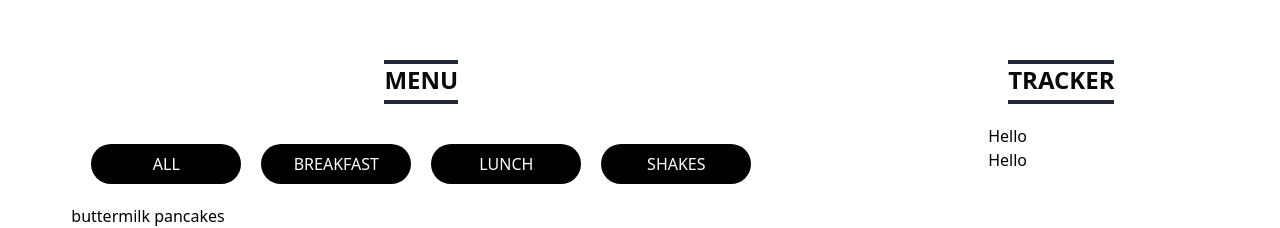
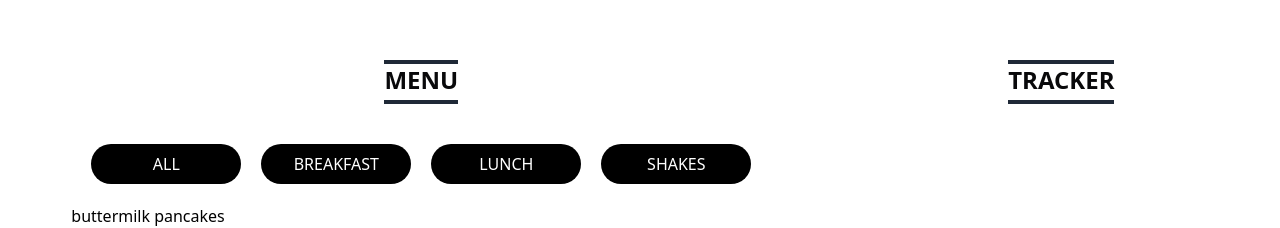
Before and after one commit to abish-desu/MenuTracker, a Next.js app: page / in a window 1280 px wide. Shown: the top 228 px of the page. Built offline with nearby package versions, Linux system fonts and the light colour scheme.

Commit message:
Tracker updated (delete item and refresh left)

```diff
--- a/components/MenuCard.tsx
+++ b/components/MenuCard.tsx
@@ -1,7 +1,7 @@
 import React from 'react'
 import { MenuProps } from '../pages'
 
-const MenuCard = ({menu}:MenuProps) => {
+const MenuCard = ({menu,filterMenu}:MenuProps) => {
   return (
     <div className=''>
       {menu.map((men)=>{
@@ -10,7 +10,7 @@ const MenuCard = ({menu}:MenuProps) => {
           <article key={id}>
             <h4>{title}</h4>
             <button
-            // onClick={()=>filterMenu()}
+            onClick={()=>filterMenu({id, img, title, price})}
             >add</button>
           </article>
         )
--- a/components/TrackedList.tsx
+++ b/components/TrackedList.tsx
@@ -1,16 +1,18 @@
 import React from 'react'
+import { TrackerProp } from '../pages'
 
-const TrackedList = () => {
-  return (
-    <>
-    <article>
-      Hello
-    </article>
-    <article>
-      Hello
-    </article>
-    </>
+const TrackedList = ({list}:TrackerProp) => {
+  return (<div>
+   {list.map((lis)=>{
+        const { id, title, img, price } = lis;
+        return(
+          <article key={id}>
+            <h4>{title}</h4>
+          </article>
+        )
+      })}
+  </div>
   )
 }
 
-export default TrackedList
+export default TrackedList;
--- a/components/Tracker.tsx
+++ b/components/Tracker.tsx
@@ -1,6 +1,7 @@
 import React from 'react'
 import TrackedList from './TrackedList';
-const Tracker = () => {
+import { TrackerProp } from '../pages'
+const Tracker = ({list}:TrackerProp) => {
   return (
 
      <div className='flex justify-center w-[519px]' >
@@ -8,7 +9,7 @@ const Tracker = () => {
          <div className='flex justify-center'>
       <h1 className='m-5 text-2xl font-sans font-semibold text-zinc-950 pb-1 border-b-4 border-t-4 border-gray-800'>TRACKER</h1>
       </div>
-      <TrackedList/>
+      <TrackedList list={list}/>
      </div>
      </div>
   )
--- a/pages/index.tsx
+++ b/pages/index.tsx
@@ -5,39 +5,57 @@ import Tracker from "../components/Tracker";
 import items from "./data";
 import { MyType } from "./data";
 
+interface ListItem {
+  id: number;
+  img: string;
+  title: string;
+  price: number;
+}
+export interface TrackerProp{
+  list:ListItem[];
+}
+
+
 export type Props = {
   category: Array<string>;
-  filterItems: (category: string) => void;
-
+  filterItems: (cate: string) => void;
 };
 
 export type MenuProps = {
   menu: MyType[];
+  filterMenu: (items: {
+    id: number;
+    img: string;
+    title: string;
+    price: number;
+  }) => void;
 };
-
 const Category: string[] = [
   "ALL",
   ...new Set(items.map((item) => item.category)),
 ];
 const index = () => {
+  const [list, setList] = useState<ListItem[]>([]);
+  const [listItem, setListItem] = useState<ListItem | null>(null);
   const [cat, setCat] = useState<string[]>(Category);
   const [menutItems, setMenuItems] = useState(items);
 
-
-// filter menu
-  const filterMenu =()=>{
-
-
-  }
-
   //Filters items trigerred from categories
-  const filterItems = (category: string) => {
-    if (category === "ALL") {
+  const filterItems = (cate: string) => {
+    if (cate === "ALL") {
       setMenuItems(items);
       return;
     }
-    const newItems = items.filter((item) => item.category === category);
+    const newItems = items.filter((item) => item.category === cate);
     setMenuItems(newItems);
+  };
+
+//adds clicked menu to the tracker
+  const filterMenu = (rec: ListItem) => {
+    setListItem(rec);
+    console.log(listItem);
+    setList((prevList) => [...prevList, rec]);
+    console.log(list)
   };
 
   return (
@@ -52,10 +70,10 @@ const index = () => {
             </h1>
           </div>
           <Categories category={cat} filterItems={filterItems} />
-          <MenuCard menu={menutItems} />
+          <MenuCard menu={menutItems} filterMenu={filterMenu} />
         </div>
       </div>
-      <Tracker />
+      <Tracker list={list}/>
     </div>
   );
 };
```
